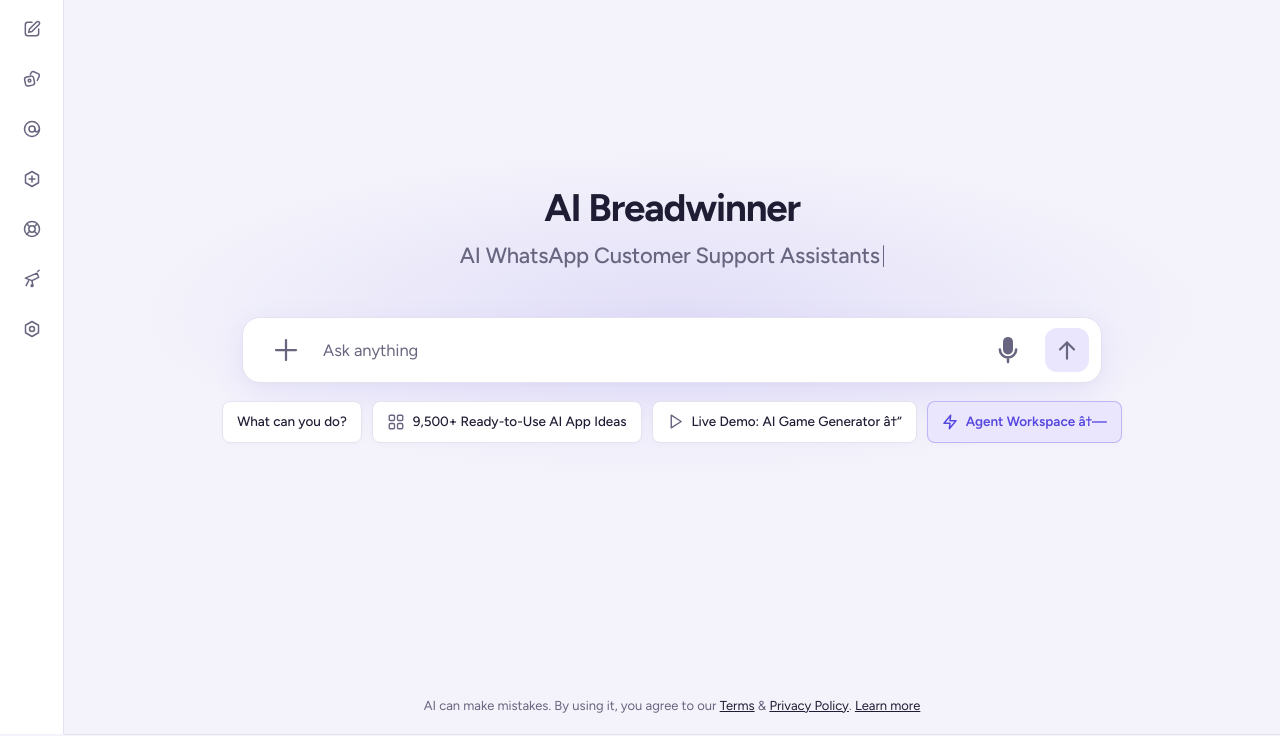
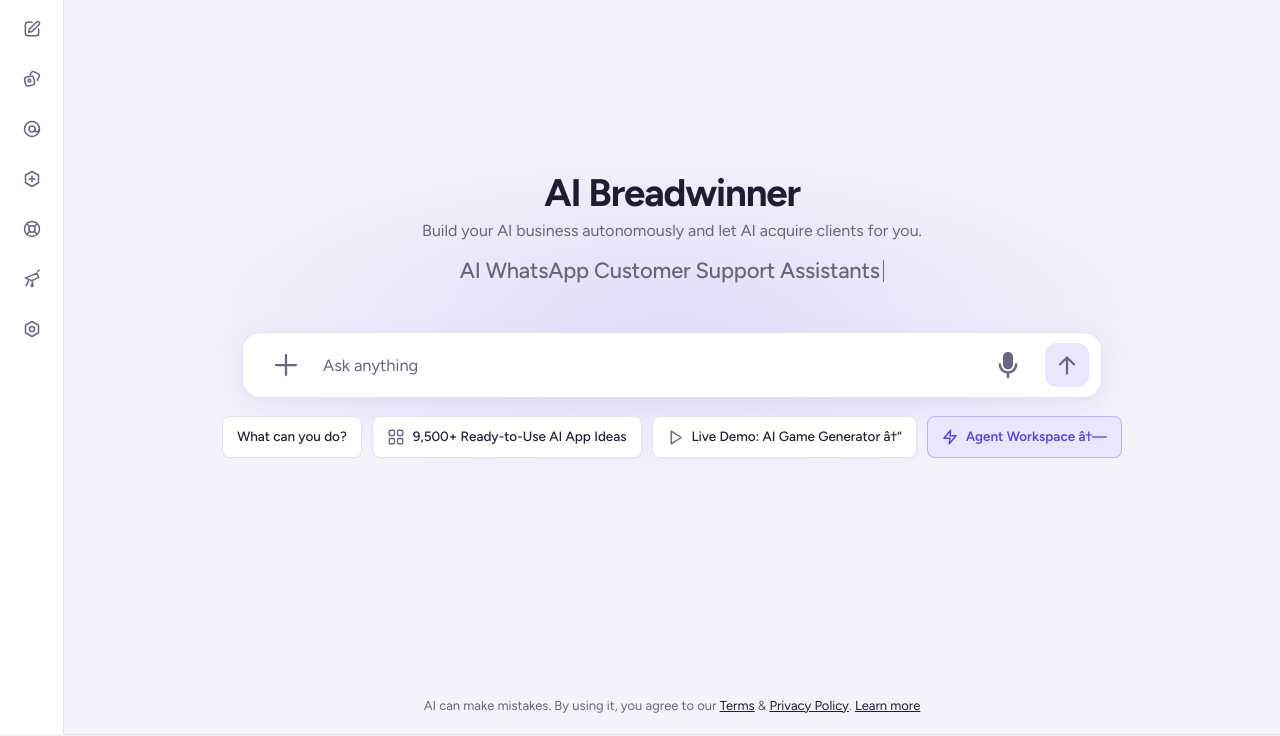
Before and after one commit to runnerflo24-lgtm/runnerflo-b2b, a plain HTML site: page index.html in a window 1280 px wide. Shown: the part 66-802 px from the top of the page. Drawn offline with Linux system fonts and the light colour scheme.

Commit message:
fix: kembalikan subtitle, hero tetap 2 baris visual (judul+sub lalu typewriter)

```diff
--- a/index.html
+++ b/index.html
@@ -143,7 +143,7 @@ button:focus-visible, input:focus-visible, .pill:focus-visible, .chip:focus-visi
 }
 .hero { margin: 0 0 24px; text-align: center; width: 100%; max-width: 900px; display: flex; flex-direction: column; align-items: center; }
 h1 {
-  margin: 0; font-size: clamp(24px, 3vw, 40px); line-height: 1.2; font-weight: 700;
+  margin: 0 0 4px; font-size: clamp(24px, 3vw, 40px); line-height: 1.2; font-weight: 700;
   letter-spacing: -0.03em; color: var(--fg);
 }
 h1 mark {
@@ -153,10 +153,14 @@ h1 mark {
   font-weight: 700;
   padding: 0;
 }
+.hero-sub {
+  margin: 0 0 14px; font-size: clamp(13px, 1.4vw, 16px);
+  font-weight: 400; color: var(--muted); letter-spacing: 0; line-height: 1.4;
+}
 
 .type-wrap {
   display: flex; align-items: center; justify-content: center;
-  margin: 10px 0 22px; min-height: 1.4em;
+  margin: 0 0 22px; min-height: 1.4em;
 }
 .type {
   margin: 0; font-size: clamp(15px, 1.8vw, 22px); line-height: 1.35; font-weight: 500;
@@ -488,6 +492,7 @@ dialog::backdrop { background: rgba(31, 29, 51, 0.55); backdrop-filter: blur(4px
     <div class="glow">
       <div class="hero">
         <h1 id="h1"></h1>
+        <p class="hero-sub" id="hero-sub"></p>
         <div class="type-wrap">
           <p class="type" aria-hidden="true"><span id="word">AI Analisis Laporan Keuangan & Penjualan</span><span class="cursor"></span></p>
         </div>
```
